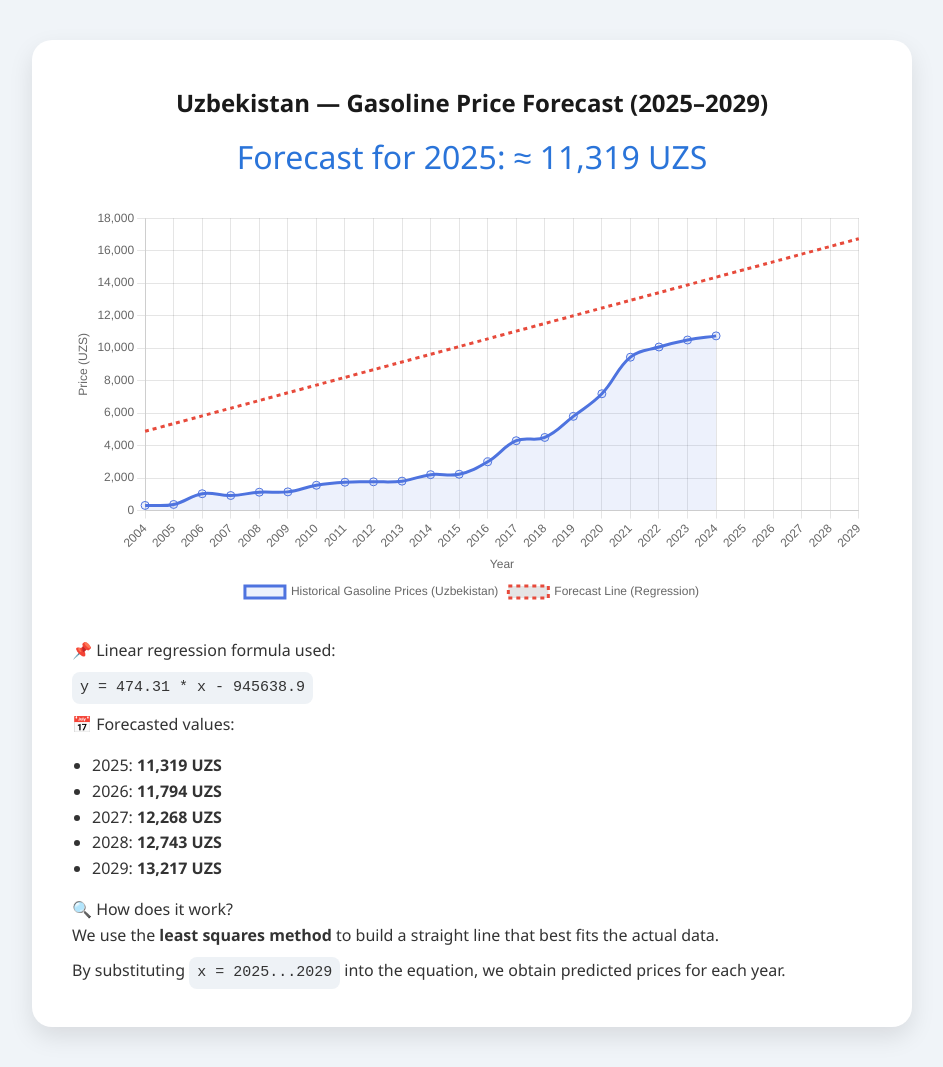
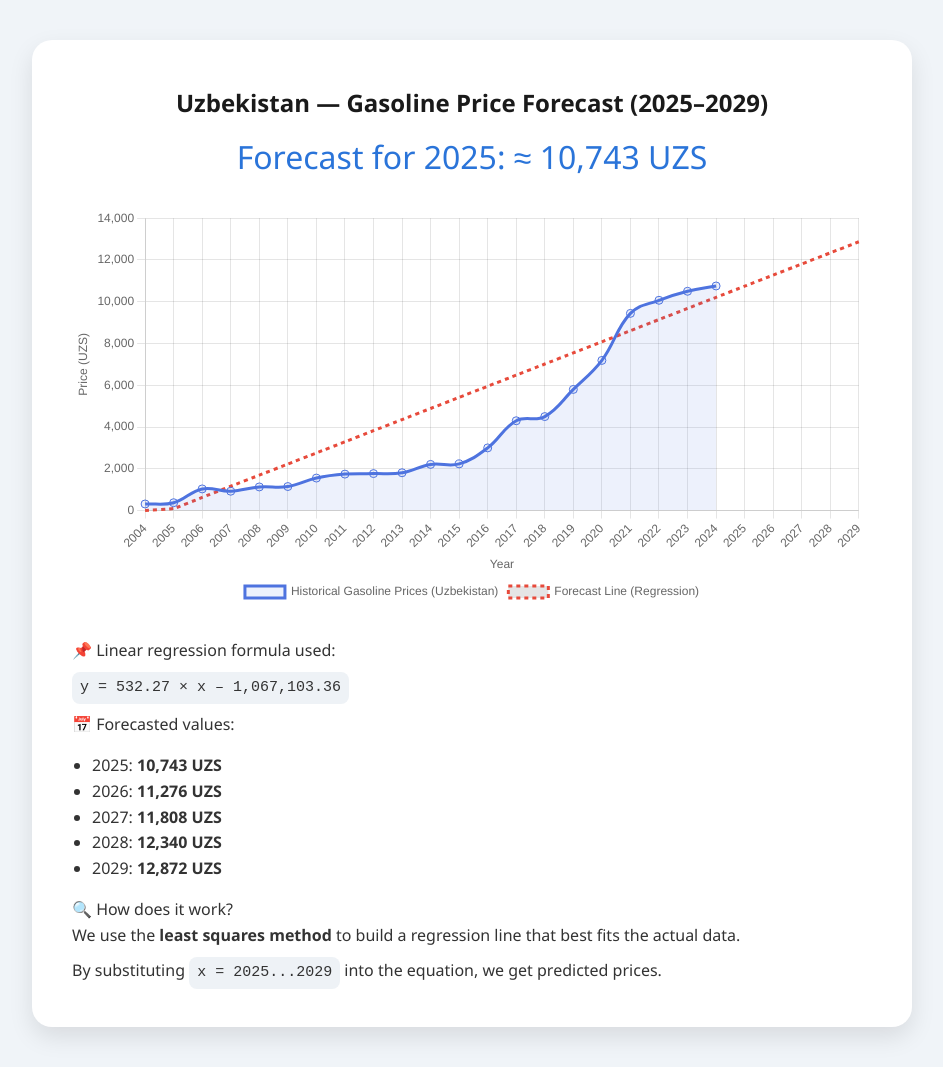
Before and after one commit to Saltanat-01/qymbat_ai, a plain HTML site: page gasoline_forecast_uzb.html in a window 1280 px wide. Shown: the whole page, without its empty margins (168-1111 px from the left). Drawn offline with nearby package versions, Linux system fonts and the light colour scheme.

Commit message:
gasoline_forecast_uzb.html

```diff
--- a/gasoline_forecast_uzb.html
+++ b/gasoline_forecast_uzb.html
@@ -65,36 +65,25 @@
 
   <div class="card">
     <h1>Uzbekistan — Gasoline Price Forecast (2025–2029)</h1>
-    <div class="price">Forecast for 2025: ≈ 11,319 UZS</div>
+    <div class="price" id="forecast2025">Forecast for 2025: ...</div>
 
     <canvas id="gasolineChart" width="600" height="300"></canvas>
 
     <div class="formula">
       📌 Linear regression formula used:<br>
-      <code>y = 474.31 * x - 945638.9</code>
+      <code>y = 532.27 × x – 1,067,103.36</code>
     </div>
 
-    <div class="forecast">
-      📅 Forecasted values:
-      <ul>
-        <li>2025: <b>11,319 UZS</b></li>
-        <li>2026: <b>11,794 UZS</b></li>
-        <li>2027: <b>12,268 UZS</b></li>
-        <li>2028: <b>12,743 UZS</b></li>
-        <li>2029: <b>13,217 UZS</b></li>
-      </ul>
-    </div>
+    <div class="forecast" id="forecastList"></div>
 
     <div class="explanation">
       🔍 How does it work?<br>
-      We use the <b>least squares method</b> to build a straight line that best fits the actual data. <br>
-      By substituting <code>x = 2025...2029</code> into the equation, we obtain predicted prices for each year.
+      We use the <b>least squares method</b> to build a regression line that best fits the actual data.<br>
+      By substituting <code>x = 2025...2029</code> into the equation, we get predicted prices.
     </div>
   </div>
 
   <script>
-    const ctx = document.getElementById('gasolineChart').getContext('2d');
-
     const years = [
       2004, 2005, 2006, 2007, 2008, 2009, 2010,
       2011, 2012, 2013, 2014, 2015, 2016, 2017,
@@ -105,17 +94,42 @@
     const actualPrices = [
       315, 375, 1036, 925, 1130, 1150, 1555,
       1745, 1770, 1810, 2210, 2235, 3000, 4300,
-      4500, 5800, 7190, 9442, 10069, 10500, 10754
+      4500, 5800, 7190, 9442, 10069, 10500, 10754,
+      null, null, null, null, null
     ];
 
-    const regression = years.map(year => parseFloat((474.31 * year - 945638.9).toFixed(0)));
+    // 🔢 Fixed slope and intercept
+    const slope = 532.27;
+    const intercept = -1067103.36;
 
+    // 🔮 Forecast calculation
+    const regression = years.map(year => {
+      const predicted = slope * year + intercept;
+      return Math.max(0, parseFloat(predicted.toFixed(0)));
+    });
+
+    const forecastData = regression.slice(21).map((value, idx) => ({
+      year: years[21 + idx],
+      price: value
+    }));
+
+    // 📌 Show forecast in HTML
+    document.getElementById("forecast2025").innerText =
+      `Forecast for 2025: ≈ ${forecastData[0].price.toLocaleString()} UZS`;
+
+    document.getElementById("forecastList").innerHTML =
+      "📅 Forecasted values:<ul>" +
+      forecastData.map(d => `<li>${d.year}: <b>${d.price.toLocaleString()} UZS</b></li>`).join("") +
+      "</ul>";
+
+    // 📈 Chart
+    const ctx = document.getElementById('gasolineChart').getContext('2d');
     const data = {
       labels: years,
       datasets: [
         {
           label: 'Historical Gasoline Prices (Uzbekistan)',
-          data: [...actualPrices, null, null, null, null, null],
+          data: actualPrices,
           borderColor: '#4e73df',
           backgroundColor: 'rgba(78, 115, 223, 0.1)',
           fill: true,
```
